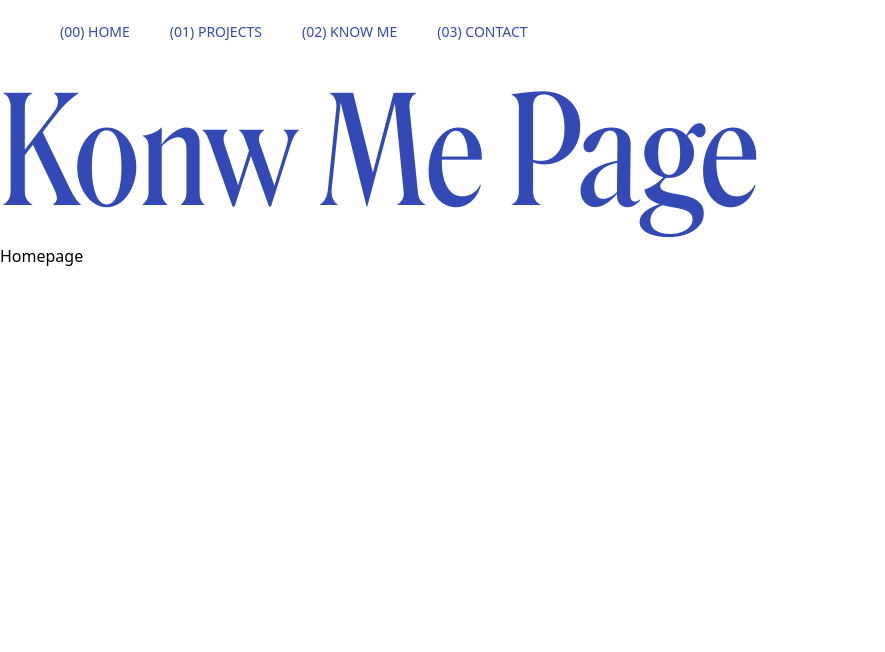
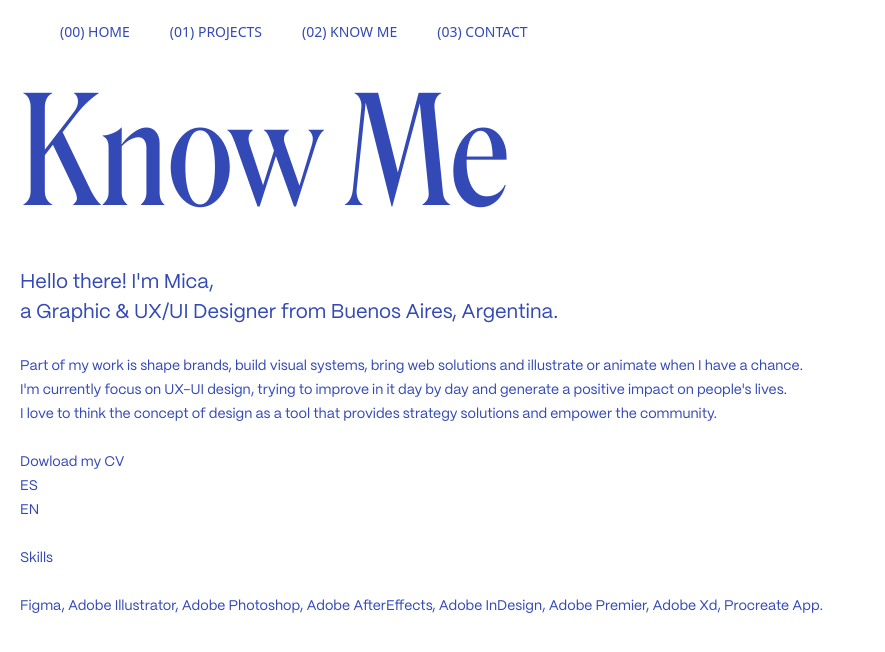
Before and after one commit to luckystoned/micaela-galimberti, a Gatsby site: page /knowme in a window 1280 px wide. Shown: the whole page, without its empty margins (0-885 px from the left). Built offline with nearby package versions, Linux system fonts and the light colour scheme; Gatsby itself is replaced by a stand-in of ours.

Commit message:
knowme  project data ok / still missing style and interac

```diff
--- a/src/pages/knowme.js
+++ b/src/pages/knowme.js
@@ -1,15 +1,44 @@
-
 import * as React from "react"
-import { Link } from "gatsby"
 
 import Layout from "../components/Layout"
 import Seo from "../components/Seo"
 
 const KnowMe = () => (
   <Layout>
-    <Seo title="Konw Me" />
-    <h1>Konw Me Page</h1>
-    <Link to="/">Homepage</Link>
+    <Seo title="Know Me" />
+    <div className="know-me px-5">
+      <h1>Know Me</h1>
+      <div className="my-6">
+        <p>
+          Hello there! I'm Mica,<br/>
+          a Graphic & UX/UI Designer from Buenos Aires, Argentina.
+        </p>
+      </div>
+      <div className="my-6 pr-6">
+        <span>
+          Part of my work is shape brands, build visual systems, bring web solutions and illustrate or animate when I have a chance. <br/>
+          I'm currently focus on UX-UI design, trying to improve in it day by day and generate a positive impact on people's lives. <br/>
+          I love to think the concept of design as a tool that provides strategy solutions and empower the community.
+        </span>
+      </div>
+      <div className="my-6">
+        <span>
+          Dowload my CV <br/>
+          <a href="#" target="_blank">ES</a><br/>
+          <a href="#" target="_blank">EN</a>
+        </span>
+      </div>
+      <div className="my-6">
+        <span>
+          Skills
+        </span>
+      </div>
+      <div className="my-6">
+        <span>
+          Figma, Adobe Illustrator, Adobe Photoshop, Adobe AfterEffects,  Adobe InDesign, Adobe Premier, Adobe Xd,  Procreate App.
+        </span>
+      </div>
+    </div>
   </Layout>
 )
 
```
